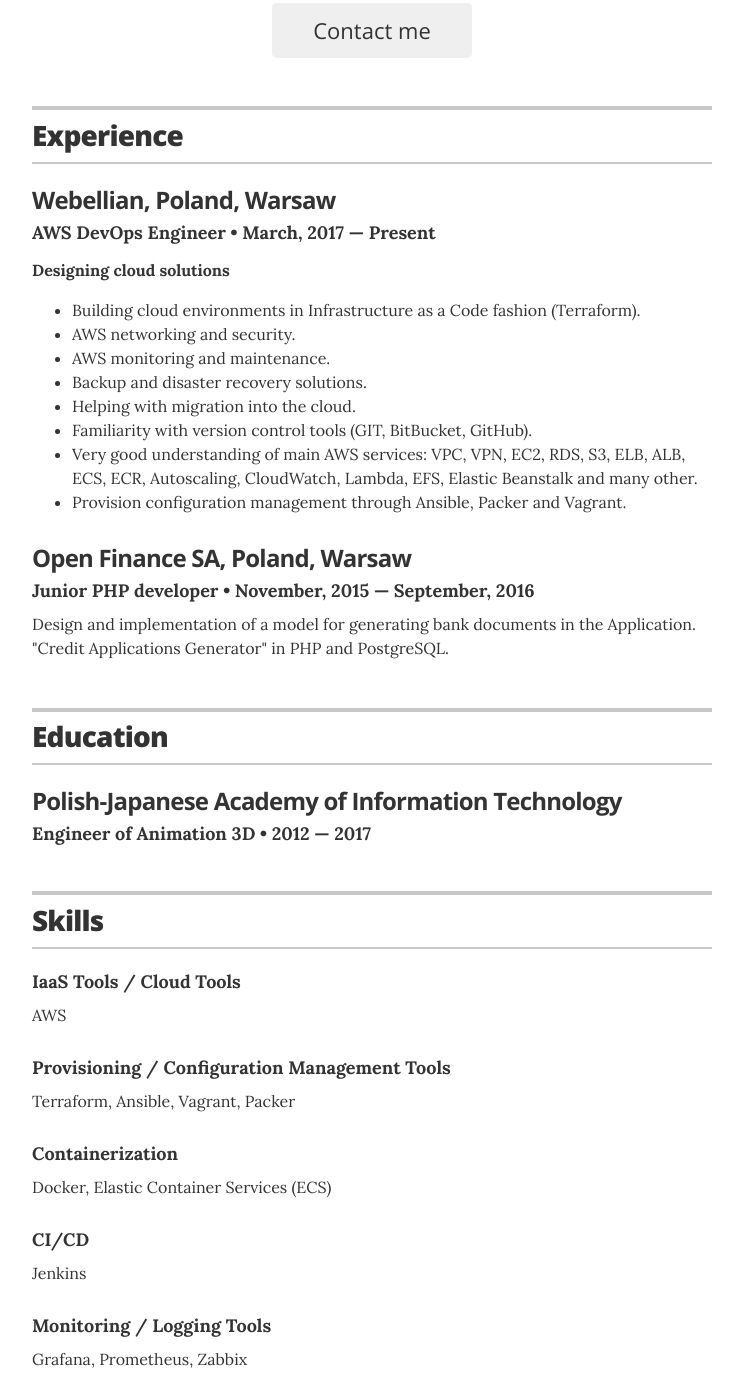
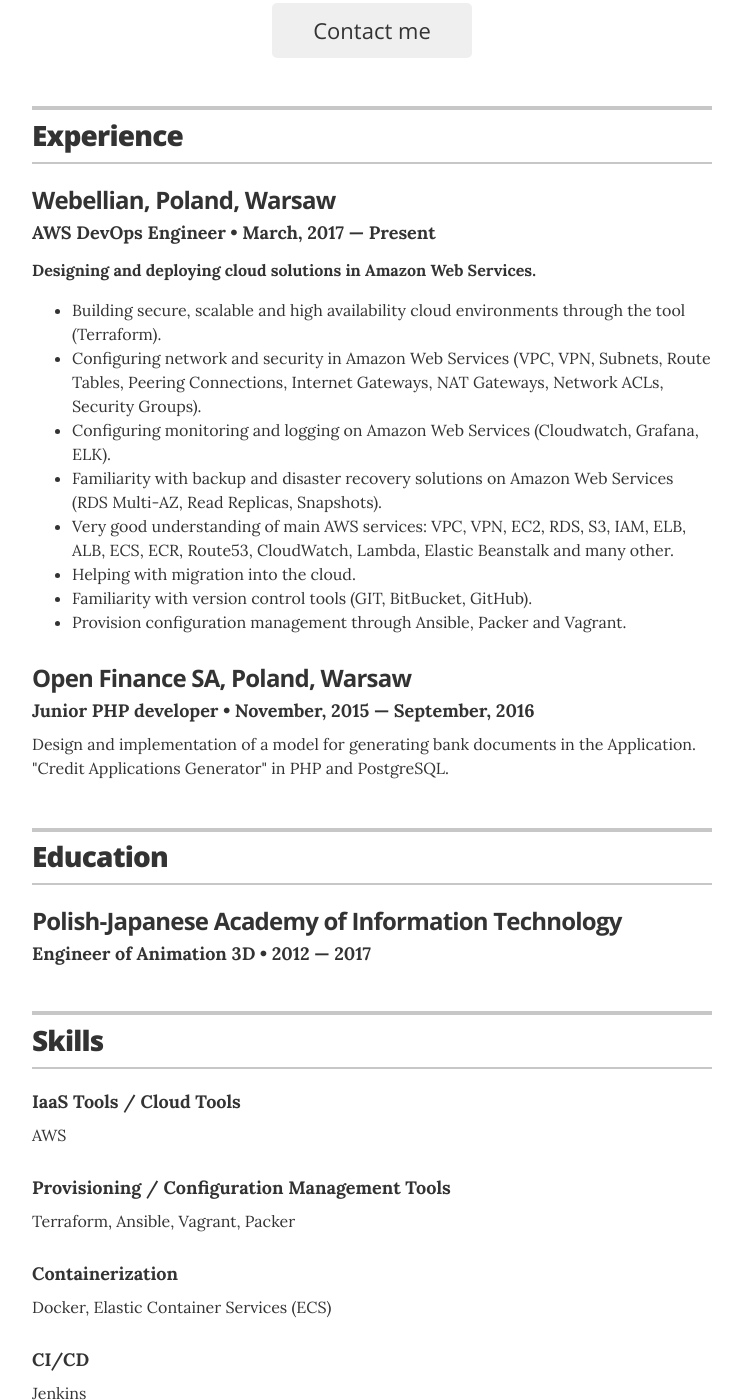
Before and after one commit to jglovier/resume-template, a Jekyll site: the page built from index.html, in a window 1280 px wide and 1400 px high, scrolled down 415 px. Shown: the whole window, without its empty margins (268-1011 px from the left). Built offline with Jekyll 4.4.1, drawn with Linux system fonts in a browser that asks for light colours; some of the changed text lies outside the part shown.

Commit message:
small changes in experience and skills

```diff
--- a/_data/experience.yml
+++ b/_data/experience.yml
@@ -4,7 +4,7 @@
 - company: Webellian, Poland, Warsaw
   position: AWS DevOps Engineer
   duration: March, 2017 &mdash; Present
-  summary: '<p><b>Designing cloud solutions</b></p><ul class="resume-item-list"><li>Building cloud environments in Infrastructure as a Code fashion (Terraform).</li><li>AWS networking and security.</li><li>AWS monitoring and maintenance.</li><li>Backup and disaster recovery solutions.</li><li>Helping with migration into the cloud.</li><li>Familiarity with version control tools (GIT, BitBucket, GitHub).</li><li>Very good understanding of main AWS services: VPC, VPN, EC2, RDS, S3, ELB, ALB, ECS, ECR, Autoscaling, CloudWatch, Lambda, EFS, Elastic Beanstalk and many other.</li><li>Provision configuration management through Ansible, Packer and Vagrant.</li></ul>'
+  summary: '<p><b>Designing and deploying cloud solutions in Amazon Web Services.</b></p><ul class="resume-item-list"><li>Building secure, scalable and high availability cloud environments through the tool (Terraform).</li><li>Configuring network and security in Amazon Web Services (VPC, VPN, Subnets, Route Tables, Peering Connections, Internet Gateways, NAT Gateways, Network ACLs, Security Groups).</li><li>Configuring monitoring and logging on Amazon Web Services (Cloudwatch, Grafana, ELK).</li><li>Familiarity with backup and disaster recovery solutions on Amazon Web Services (RDS Multi-AZ, Read Replicas, Snapshots).</li><li>Very good understanding of main AWS services: VPC, VPN, EC2, RDS, S3, IAM, ELB, ALB, ECS, ECR, Route53, CloudWatch, Lambda, Elastic Beanstalk and many other.</li><li>Helping with migration into the cloud.</li><li>Familiarity with version control tools (GIT, BitBucket, GitHub).</li><li>Provision configuration management through Ansible, Packer and Vagrant.</li></ul>'
 
 
 # Open Finance SA, Poland, Warsaw
--- a/_data/skills.yml
+++ b/_data/skills.yml
@@ -13,7 +13,7 @@
   description: Jenkins
 
 - skill: Monitoring / Logging Tools
-  description: Grafana, Prometheus, Zabbix
+  description: CloudWatch, Grafana, Prometheus, Zabbix
 
 - skill: Source Control Management
   description: GIT, GitHub, Bitbucket
```
